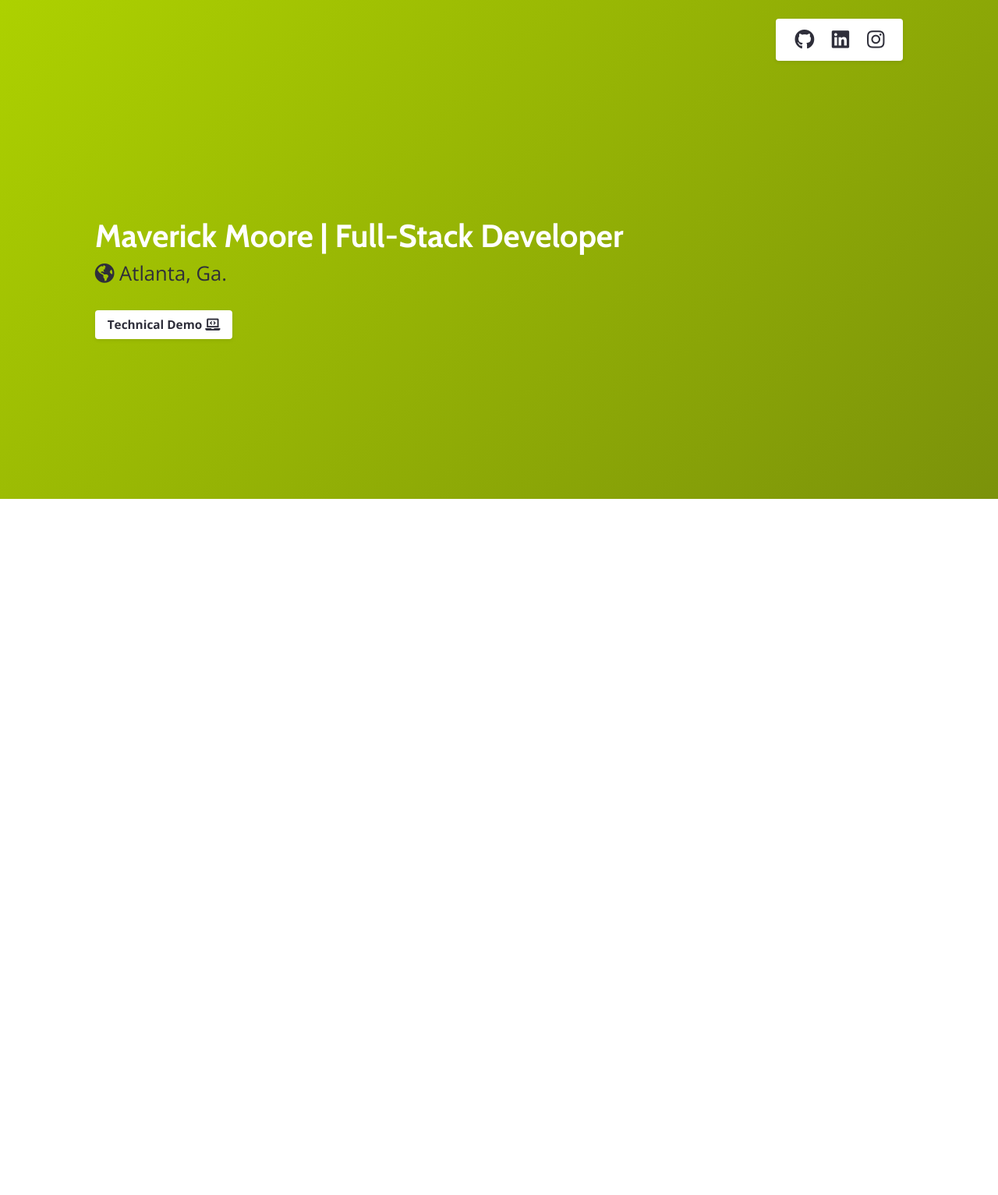
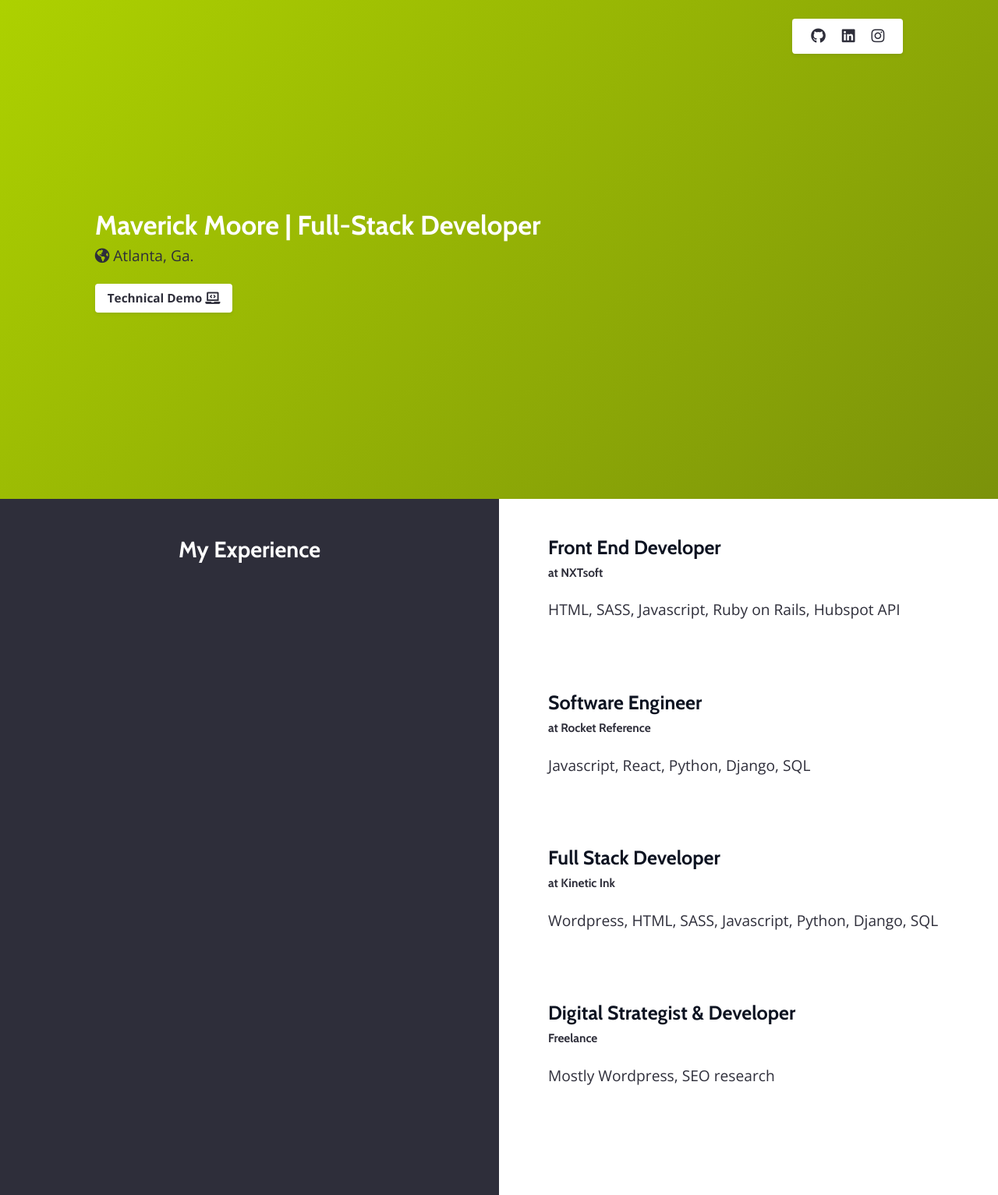
Before and after one commit to mcm66103/maverickmoore.com_02, a Django app: page / in a window 1280 px wide. Shown: the whole page at 78% size. Before the commit the page ends 640 px from the top, so only its background shows below. Run offline with Django 3.2, Linux system fonts and the light colour scheme; some libraries are stand-ins or nearby versions.

Commit message:
experience section

```diff
--- a/mysite/mysite/static/mysite/scss/_variables.scss
+++ b/mysite/mysite/static/mysite/scss/_variables.scss
@@ -2,6 +2,7 @@ $white: #fff;
 $light-green: #ADD100;
 $dark-green: #7B920A;
 $gray-800: #2e2e3a;
+$gray-900: #0d1321;
 
 $enable-shadows: true;
 
@@ -9,9 +10,13 @@ $enable-responsive-font-sizes: true;
 
 $body-color: $gray-800;
 
-$font-size-base: 1.6rem;
+$font-size-base: 1.2rem;
 
 $headings-font-family: "Cabin";
-$h1-font-size: $font-size-base * 1.6;
+$h1-font-size: $font-size-base * 1.8;
+$h2-font-size: $font-size-base * 1.5;
+$h3-font-size: $font-size-base * 1.3;
+$h4-font-size: $font-size-base * 1.2;
+
 
 $font-family-sans-serif: "Open Sans", -apple-system, BlinkMacSystemFont, "Segoe UI", Roboto, "Helvetica Neue", Arial, "Noto Sans", sans-serif, "Apple Color Emoji", "Segoe UI Emoji", "Segoe UI Symbol", "Noto Color Emoji";
--- a/mysite/mysite/static/mysite/scss/components/_buttons.scss
+++ b/mysite/mysite/static/mysite/scss/components/_buttons.scss
@@ -37,5 +37,5 @@
   @extend %button-container;
   @extend %button-item;
 
-  font-size: .6em;
+  font-size: $font-size-base * .8;
 }
--- a/mysite/mysite/static/mysite/scss/pages/_index.scss
+++ b/mysite/mysite/static/mysite/scss/pages/_index.scss
@@ -1,5 +1,3 @@
-
-
 #welcome-section {
   @extend .container-fluid;
   @extend %green-gradient-bg;
@@ -52,3 +50,49 @@
     }
   }
 }
+
+#experience-section {
+  @extend .container-fluid;
+
+  & > div {
+    @extend .row;
+
+    & > div:nth-child(1){
+      @extend .col-12;
+      @extend .col-md-6;
+
+      background-color: $gray-800;
+
+      h2 {
+        @extend .my-5;
+
+        text-align: center;
+        position: sticky;
+        top: 30vh;
+        color:$white;
+      }
+    }
+
+    & > div:nth-child(2){
+      @extend .col-12;
+      @extend .col-md-6;
+
+      & > div {
+        @extend .p-5;
+      }
+
+      h3 {
+        color:$gray-900;
+      }
+
+      h4 {
+        @extend .pb-3;
+        font-size: .8em;
+      }
+
+      p {
+        margin-bottom: 90px;
+      }
+    }
+  }
+}
--- a/mysite/mysite/templates/mysite/index.html
+++ b/mysite/mysite/templates/mysite/index.html
@@ -22,5 +22,32 @@
     </div>
   </div>
 </div>
+<div id="experience-section">
+  <div>
+    <div>
+      <h2>My Experience</h2>
+    </div>
+    <div>
+      <div>
+        <h3>Front End Developer</h3>
+        <h4>at NXTsoft</h4>
+        <p>HTML, SASS, Javascript, Ruby on Rails, Hubspot API</p>
+
+        <h3>Software Engineer</h3>
+        <h4>at Rocket Reference</h4>
+        <p>Javascript, React, Python, Django, SQL</p>
+
+        <h3>Full Stack Developer</h3>
+        <h4>at Kinetic Ink</h4>
+        <p>Wordpress, HTML, SASS, Javascript, Python, Django, SQL</p>
+
+
+        <h3>Digital Strategist & Developer</h3>
+        <h4>Freelance</h4>
+        <p>Mostly Wordpress, SEO research</p>
+      </div>
+    </div>
+  </div>
+</div>
 
 {% endblock %}
```
Also changed, not shown: mysite/mysite/static/mysite/css/style.css, 1 other file.
